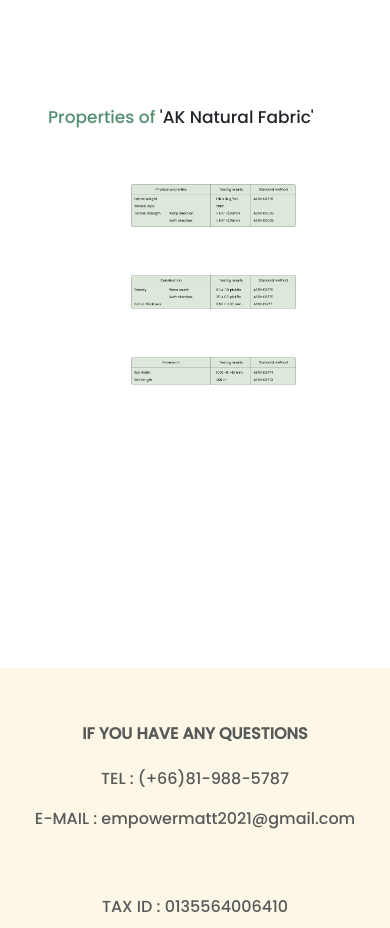
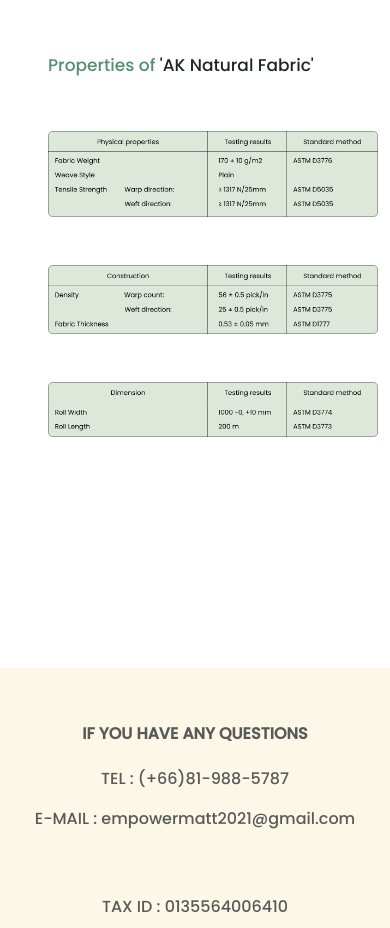
Before and after one commit to Emwich02/EmpowerMattVUE, a Vue app: page /Naturalhempfabric in a window 390 px wide. Shown: the part 2740-3668 px from the top of the page. Built offline with nearby package versions, Linux system fonts and the light colour scheme.

Commit message:
[hempfabric] แก้รูปตารางให้ responsive

```diff
--- a/src/views/NaturalHempFabricView.vue
+++ b/src/views/NaturalHempFabricView.vue
@@ -156,13 +156,13 @@
                 </div>
                 <div class="text-center">
                     <div class="mt-5 item">
-                        <img :src="aktableone" class="img-fluid">
+                        <img :src="aktableone" class="img-fluid" style="max-width: 100%; height: auto;" >
                     </div>
                     <div class="mt-5">
-                        <img :src="aktabletwo" class="img-fluid">
+                        <img :src="aktabletwo" class="img-fluid"  style="max-width: 100%; height: auto;">
                     </div>
                     <div class="mt-5">
-                        <img :src="aktablethree" class="img-fluid">
+                        <img :src="aktablethree" class="img-fluid"  style="max-width: 100%; height: auto;">
                     </div>
                 </div>
             </div>
```
